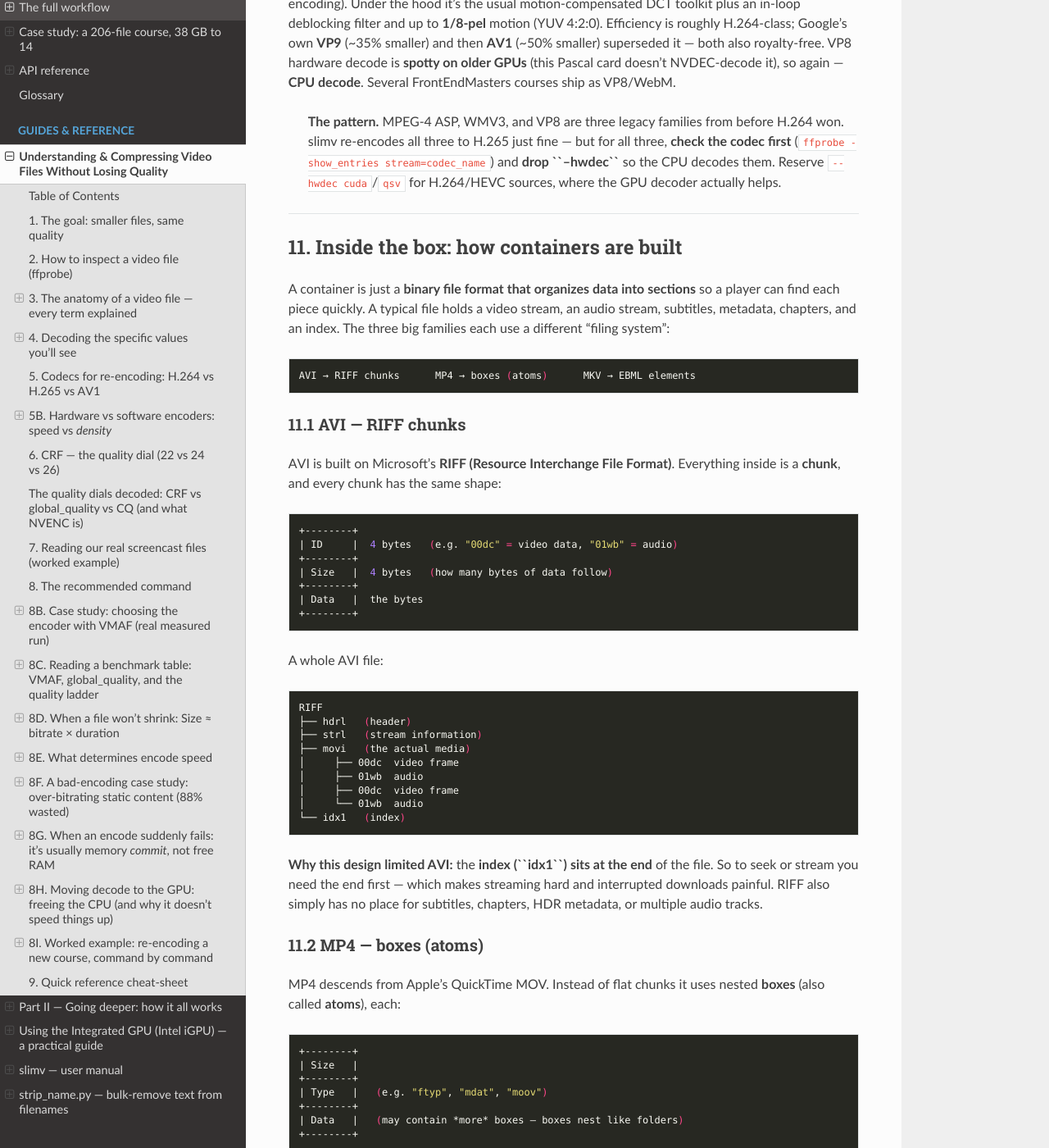
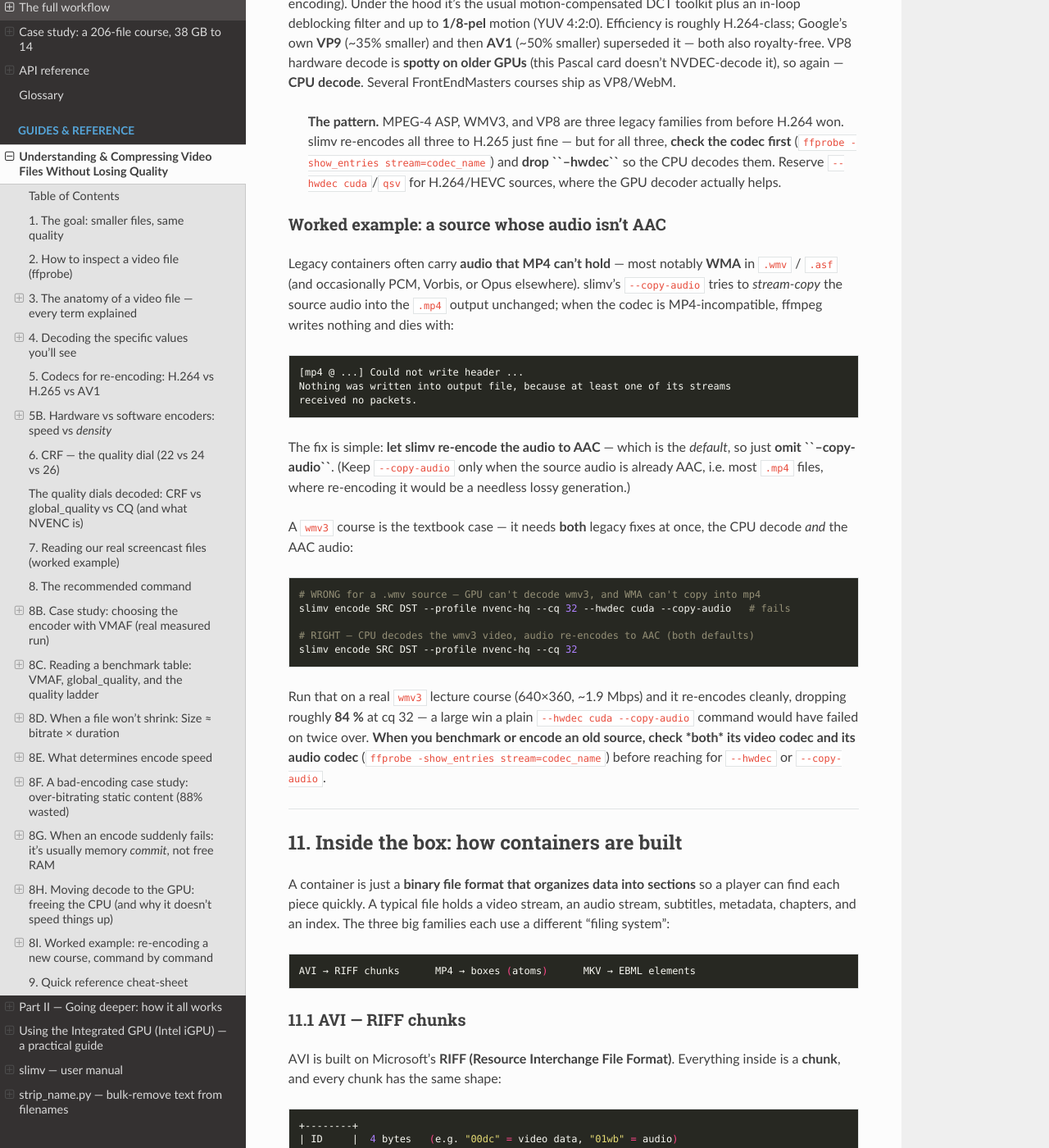
Before and after one commit to abdelhaleemahmed/slimv, a Sphinx documentation site: the page built from docs/source/understanding-video-compression.rst, in a window 1280 px wide and 1400 px high, scrolled down 39480 px. Shown: the whole window at 82% size. Built offline with Sphinx 7.4.7 and the Read the Docs theme 3.1.0, drawn with Linux system fonts in a browser that asks for light colours.

Commit message:
docs: worked example for a non-AAC-audio source (WMA -> AAC, no --copy-audio)
Legacy containers (wmv3/asf, etc.) often carry MP4-incompatible audio; --copy-audio fails with 'streams received no packets'. Example uses a wmv3 course needing both CPU decode and AAC audio. Adds a --copy-audio caveat to the command reference.

Co-Authored-By: Claude Opus 4.8 <noreply@anthropic.com>

```diff
--- a/docs/source/02-commands.rst
+++ b/docs/source/02-commands.rst
@@ -193,6 +193,10 @@ Options:
   original (protects already-lean files from growing).
 - ``--copy-audio`` — copy the source audio stream instead of re-encoding to AAC;
   use when the source is already AAC at a fine bitrate (avoids a needless re-encode).
+  **Only for MP4-compatible audio** — a source with WMA (``.wmv``/``.asf``), PCM, or
+  Vorbis audio can't be stream-copied into ``.mp4`` and fails with *"at least one of
+  its streams received no packets"*; for those, **omit ``--copy-audio``** and let it
+  re-encode to AAC (see the worked example in the compression guide).
 - ``--hwdec`` — decode the source on a GPU (``qsv``/``cuda``/``d3d11va``) to free
   the CPU. Use with non-scaling profiles; it frees the CPU, it does not speed up
   an encode-bound job. **Match it to the profile's hardware** — ``qsv`` decode with a
--- a/docs/source/understanding-video-compression.rst
+++ b/docs/source/understanding-video-compression.rst
@@ -2061,6 +2061,43 @@ it), so again — **CPU decode**. Several FrontEndMasters courses ship as VP8/We
    **check the codec first** (``ffprobe -show_entries stream=codec_name``) and **drop
    ``--hwdec``** so the CPU decodes them. Reserve ``--hwdec cuda``/``qsv`` for
    H.264/HEVC sources, where the GPU decoder actually helps.
+
+Worked example: a source whose audio isn't AAC
+~~~~~~~~~~~~~~~~~~~~~~~~~~~~~~~~~~~~~~~~~~~~~~~~~
+
+Legacy containers often carry **audio that MP4 can't hold** — most notably **WMA**
+in ``.wmv`` / ``.asf`` (and occasionally PCM, Vorbis, or Opus elsewhere). slimv's
+``--copy-audio`` tries to *stream-copy* the source audio into the ``.mp4`` output
+unchanged; when the codec is MP4-incompatible, ffmpeg writes nothing and dies with:
+
+.. code-block:: text
+
+   [mp4 @ ...] Could not write header ...
+   Nothing was written into output file, because at least one of its streams
+   received no packets.
+
+The fix is simple: **let slimv re-encode the audio to AAC** — which is the *default*,
+so just **omit ``--copy-audio``**. (Keep ``--copy-audio`` only when the source audio
+is already AAC, i.e. most ``.mp4`` files, where re-encoding it would be a needless
+lossy generation.)
+
+A ``wmv3`` course is the textbook case — it needs **both** legacy fixes at once, the
+CPU decode *and* the AAC audio:
+
+.. code-block:: bash
+
+   # WRONG for a .wmv source — GPU can't decode wmv3, and WMA can't copy into mp4
+   slimv encode SRC DST --profile nvenc-hq --cq 32 --hwdec cuda --copy-audio   # fails
+
+   # RIGHT — CPU decodes the wmv3 video, audio re-encodes to AAC (both defaults)
+   slimv encode SRC DST --profile nvenc-hq --cq 32
+
+Run that on a real ``wmv3`` lecture course (640×360, ~1.9 Mbps) and it re-encodes
+cleanly, dropping roughly **84 %** at cq 32 — a large win a plain
+``--hwdec cuda --copy-audio`` command would have failed on twice over. **When you
+benchmark or encode an old source, check *both* its video codec and its audio codec**
+(``ffprobe -show_entries stream=codec_name``) before reaching for ``--hwdec`` or
+``--copy-audio``.
 
 --------------
 
```
Also changed, not shown: CHANGELOG.md (+4 -0 lines).
